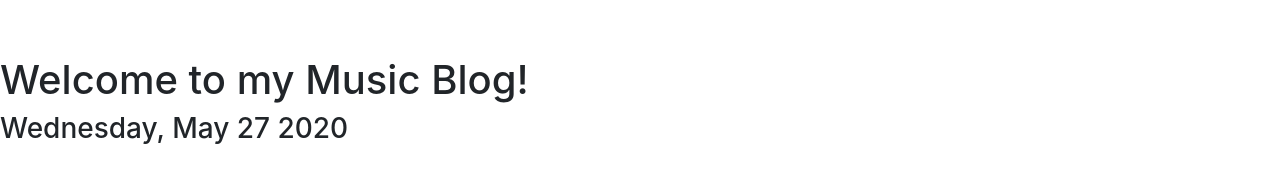
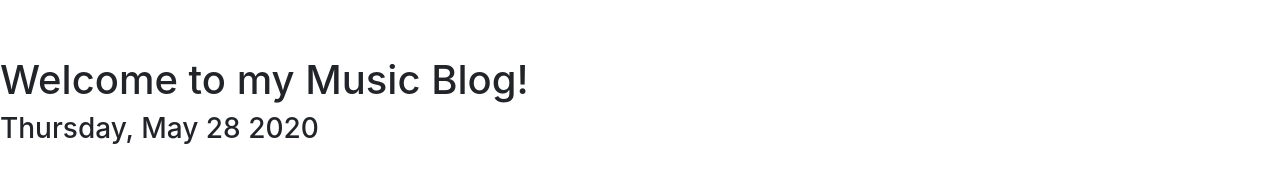
Before and after one commit to eydodoyn/eydodoyn.github.io, a website: page index.html in a window 1280 px wide. Shown: the top 191 px of the page. Drawn offline with Linux system fonts and the light colour scheme; files that its build step writes are made by us from their sources; files whose address does not match are found by name.

Commit message:
Update index.html

```diff
--- a/index.html
+++ b/index.html
@@ -21,7 +21,7 @@
 <body onLoad="renderTime();">
   <h1>Welcome to my Music Blog!</h1>
   <div id="clockDisplay" class="container"></div>
-  <h3>Wednesday, May 27 2020</h3>
+  <h3>Thursday, May 28 2020</h3>
 
   <!-- Page Content -->
   <div class="container">
```
